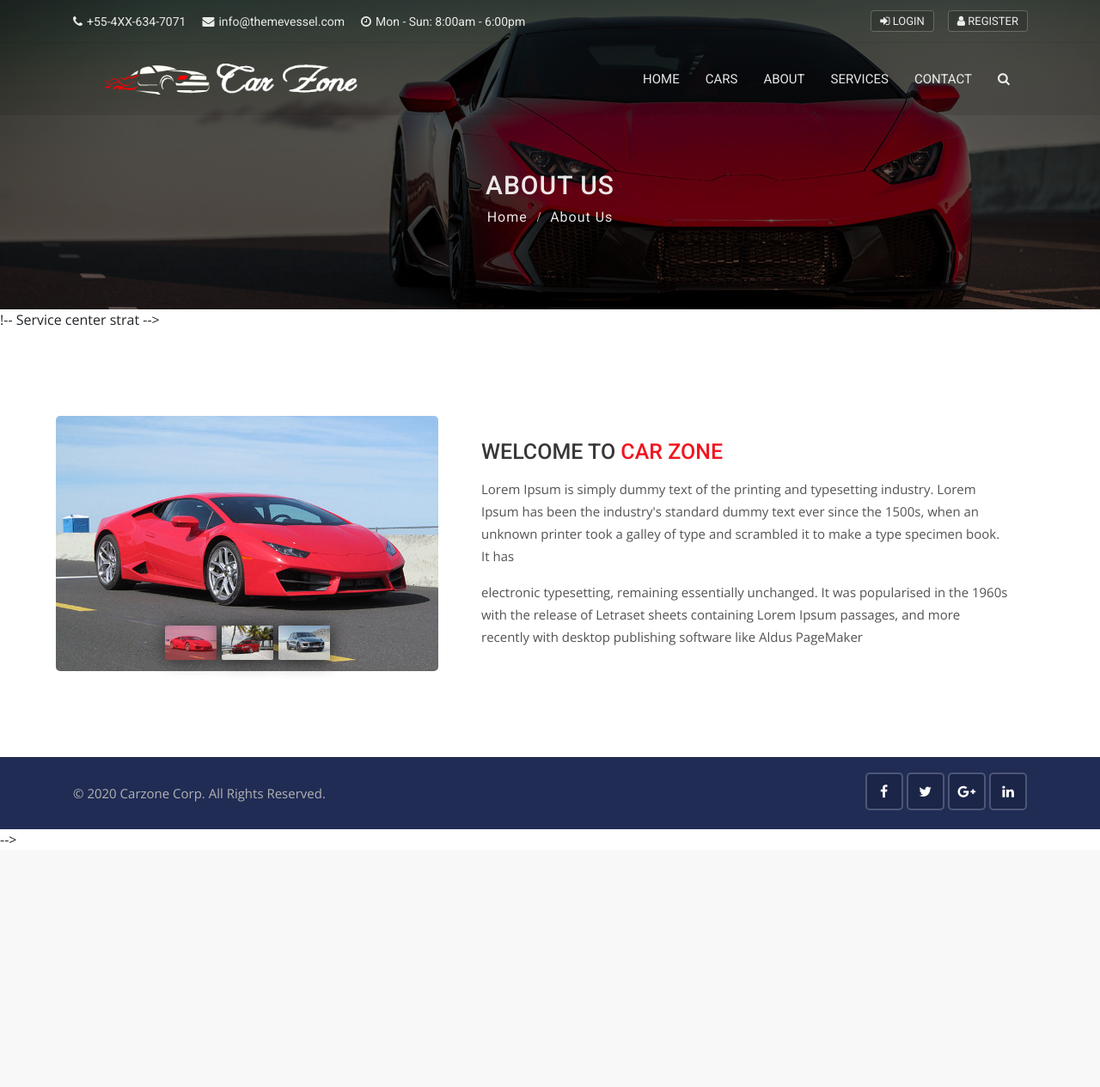
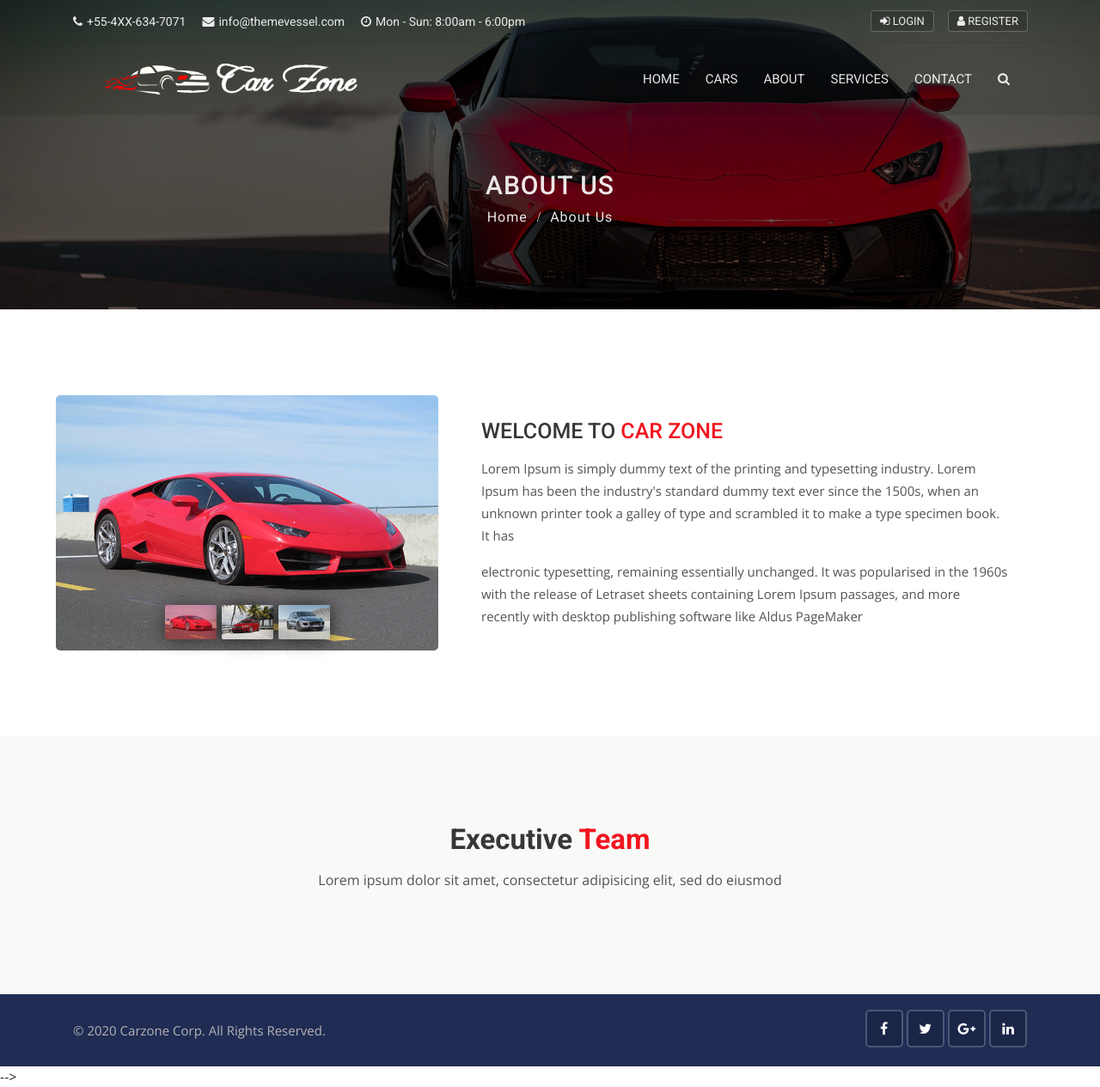
Before and after one commit to romilsonlemes/carzone-project, a Django app: page /about in a window 1280 px wide. Shown: the whole page at 86% size. Before the commit the page ends 981 px from the top, so only its background shows below. Run offline with Django 5.2, Linux system fonts and the light colour scheme; data that the repository does not hold is empty; some libraries are stand-ins or nearby versions.

Commit message:
Changed admin webpage configuration abou Team table

```diff
--- a/pages/models.py
+++ b/pages/models.py
@@ -6,9 +6,9 @@
     last_name = models.CharField(max_length=255)
     designation = models.CharField(max_length=255)
     photo = models.ImageField(upload_to='photos/%Y/%m/%d/')
-    facebook_link= models.URLField(max_length=100)
-    twitter_link= models.URLField(max_length=100)
-    google_plus_link= models.URLField(max_length=100)
+    facebook_link = models.URLField(max_length=100)
+    twitter_link = models.URLField(max_length=100)
+    google_plus_link = models.URLField(max_length=100)
     created_date = models.DateTimeField(auto_now_add=True)
 
     def __str__(self):
--- a/pages/templates/includes/navbar.html
+++ b/pages/templates/includes/navbar.html
@@ -12,7 +12,7 @@
             <div class="navbar-collapse collapse w-100" id="navbar">
                 <ul class="navbar-nav ml-auto">
                     <li class="nav-item">
-                        <a class="nav-link dropdown-toggle" href="#" id="navbarDropdownMenuLink" data-toggle="dropdown" aria-haspopup="true" aria-expanded="false">
+                        <a class="nav-link dropdown-toggle" href="{% url 'home' %}" id="navbarDropdownMenuLink" data-toggle="dropdown" aria-haspopup="true" aria-expanded="false">
                             Home
                         </a>
                     </li>
--- a/pages/templates/pages/about.html
+++ b/pages/templates/pages/about.html
@@ -3,6 +3,7 @@
 {% block content %}
 
 {% load static %}
+<!--========================================================================-->
 <!-- Sub banner start -->
 <div class="sub-banner overview-bgi">
     <div class="container breadcrumb-area">
@@ -17,7 +18,8 @@
 </div>
 <!-- Sub Banner end -->
 
-!-- Service center strat -->
+<!--========================================================================-->
+<!-- Service center start -->
 <div class="about-car content-area-5">
     <div class="container">
         <div class="row">
@@ -68,6 +70,44 @@
     </div>
 </div>
 <!-- Service center end -->
+<!--========================================================================-->
+<!-- Our team start -->
+<div class="our-team content-area bg-grea-3">
+    <div class="container">
+        <!-- Main title -->
+        <div class="main-title">
+            <h1>Executive <span>Team</span></h1>
+            <p>Lorem ipsum dolor sit amet, consectetur adipisicing elit, sed do eiusmod</p>
+        </div>
 
+        <!-- Slick slider area start -->
+        <div class="slick-slider-area clearfix">
+            <div class="row slick-carousel" data-slick='{"slidesToShow": 4, "responsive":[{"breakpoint": 1024,"settings":{"slidesToShow": 2}}, {"breakpoint": 768,"settings":{"slidesToShow": 1}}]}'>
+                {% for team in teams %}
+                    <div class="slick-slide-item">
+                        <div class="team-1">
+                            <div class="photo">
+                                <a href="#">
+                                    <img src="{{ team.photo.url }}" alt="team-1" class="img-fluid">
+                                </a>
+                                <div class="social-list clearfix">
+                                    <a href="{{ team.facebook_link }}" target="_blank" class="facebook-bg"><i class="fa fa-facebook"></i></a>
+                                    <a href="{{ team.twitter_link }}" target="_blank" class="twitter-bg"><i class="fa fa-twitter"></i></a>
+                                    <a href="{{ team.google_plus_link }}" target="_blank" class="google-bg"><i class="fa fa-google"></i></a>
+                                </div>
+                            </div>
+                            <div class="details">
+                                <h4><a href="team-detail.html">{{ team.first_name }} {{ team.last_name }}</a></h4>
+                                <h5>Manager</h5>
+                            </div>
+                        </div>
+                    </div>
+                {% endfor %}
+            </div>
+        </div>
+    </div>
+</div>
+<!-- Our team end -->
+<!--========================================================================-->
 
  {% endblock%}
--- a/pages/views.py
+++ b/pages/views.py
@@ -3,7 +3,7 @@
 
 # Create your views here.
 def home(request):
-    teams = Team.objects.all().order_by('-first_name')
+    teams = Team.objects.all().order_by('first_name')
     data = {
         'teams' : teams,
     }
@@ -11,7 +11,11 @@
 
 
 def about(request):
-    return render(request, 'pages/about.html')
+    teams = Team.objects.all().order_by('first_name')
+    data = {
+    'teams' : teams,
+    }
+    return render(request, 'pages/about.html', data)
 
 def services(request):
     return render(request, 'pages/services.html')
```
Also changed, not shown: pages/admin.py (+13 -1 lines).
